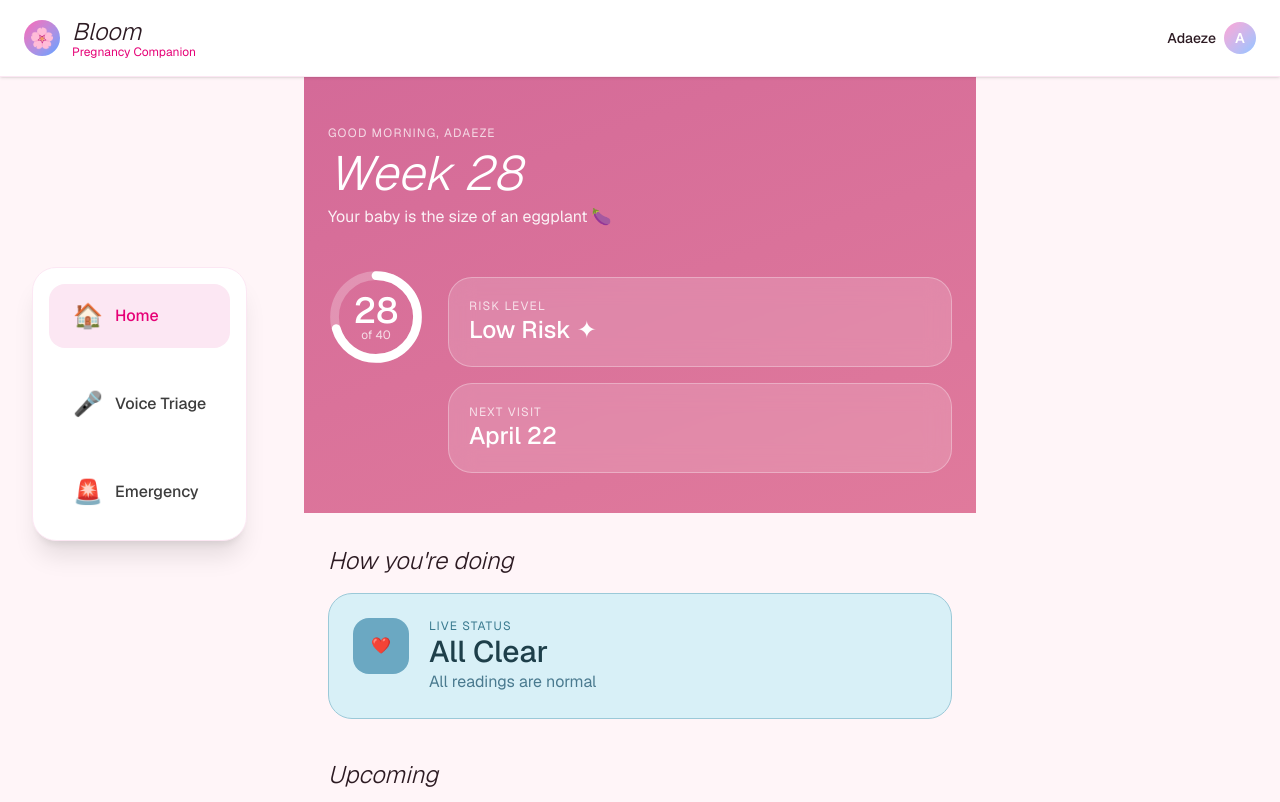
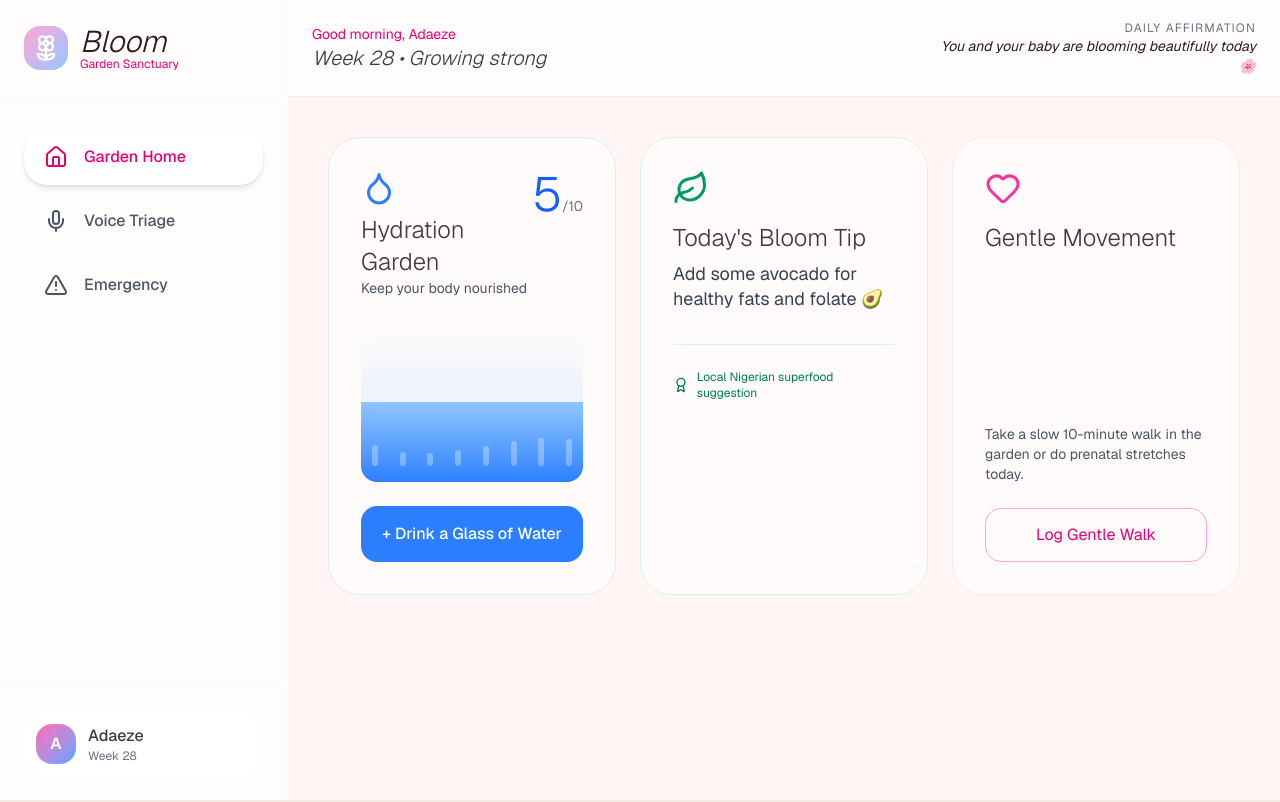
Before and after one commit to Valentinetemi/MamaAlert-AI, a Next.js app in the folder frontend/: page / in a window 1280 px wide. Shown: the top 802 px of the page. Built offline with nearby package versions, Linux system fonts and the light colour scheme.

Commit message:
installed framer

```diff
--- a/frontend/components/mama-alert.tsx
+++ b/frontend/components/mama-alert.tsx
@@ -1,254 +1,292 @@
 'use client';
 
-import React, { useState } from 'react';
+import React, { useState, useEffect } from 'react';
+import { motion } from 'framer-motion';
+import {
+  Home, Mic, AlertTriangle, Droplet, Leaf, Heart,
+  Flower2, Award
+} from 'lucide-react';
 
-const PregnancyApp: React.FC = () => {
+interface UserData {
+  name: string;
+  week: number;
+  waterCount: number;
+  affirmation: string;
+}
+
+const BloomSanctuary: React.FC = () => {
   const [activeScreen, setActiveScreen] = useState<'home' | 'voice' | 'emergency'>('home');
   const [isMicActive, setIsMicActive] = useState(false);
+  const [userData, setUserData] = useState<UserData>({
+    name: "Adaeze",
+    week: 28,
+    waterCount: 5,
+    affirmation: "You and your baby are blooming beautifully today 🌸"
+  });
 
-  const colors = {
-    cream: '#fff5f8',
-    petal: '#ffe4f0',
-    blush: '#ffc1d6',
-    rose: '#e88ab0',
-    deepRose: '#d46a98',
-    terracotta: '#e07a9c',
-    babyBlue: '#9bc9d8',
-    sageLight: '#d8f0f7',
-    gold: '#f4b8c8',
-    goldLight: '#ffe9f0',
-    textDark: '#2c1a22',
+  // Load from localStorage
+  useEffect(() => {
+    const saved = localStorage.getItem('bloomUserData');
+    if (saved) setUserData(JSON.parse(saved));
+  }, []);
+
+  // Save to localStorage
+  const updateWater = () => {
+    const newCount = Math.min(userData.waterCount + 1, 10);
+    const updated = { ...userData, waterCount: newCount };
+    setUserData(updated);
+    localStorage.setItem('bloomUserData', JSON.stringify(updated));
+  };
+
+  const getDailyNutritionTip = () => {
+    const tips = [
+      "Eat ugu leaves or spinach today for natural iron 🌿",
+      "Add some avocado for healthy fats and folate 🥑",
+      "Try beans or lentils for protein and fiber 🫘",
+      "Have fresh oranges for Vitamin C and hydration 🍊"
+    ];
+    return tips[Math.floor(Date.now() / 86400000) % tips.length];
   };
 
   return (
-    <div className="min-h-screen bg-[#fff5f8] flex flex-col font-sans" style={{ background: colors.cream }}>
-      {/* Top Header */}
-      <header className="bg-white shadow-sm border-b border-pink-100 py-4 px-6 flex items-center justify-between sticky top-0 z-50">
-        <div className="flex items-center gap-3">
-          <div className="w-9 h-9 rounded-full bg-gradient-to-br from-pink-400 to-blue-400 flex items-center justify-center text-white text-xl font-light">
-            🌸
+    <div className="min-h-screen bg-[#FFF5F5] overflow-hidden font-sans">
+      {/* Floral Background Pattern */}
+      <div className="fixed inset-0 opacity-5 pointer-events-none"
+        style={{
+          backgroundImage: `radial-gradient(circle at 20% 30%, #EBF8FF 1px, transparent 1px)`,
+          backgroundSize: '40px 40px'
+        }}
+      />
+
+      <div className="flex min-h-screen">
+        {/* Desktop & Tablet Sidebar / Navigation Rail */}
+        <aside className="hidden md:flex w-20 lg:w-72 flex-col border-r border-[#F0FFF4] bg-white/70 backdrop-blur-xl z-50">
+          <div className="p-6 flex items-center gap-3 border-b border-[#F0FFF4]">
+            <div className="w-11 h-11 bg-gradient-to-br from-pink-300 to-blue-300 rounded-2xl flex items-center justify-center">
+              <Flower2 className="w-7 h-7 text-white" />
             </div>
-          <div>
-            <h1 className="text-2xl font-light italic text-[#2c1a22]">Bloom</h1>
-            <p className="text-xs text-pink-600 -mt-1">Pregnancy Companion</p>
+            <div className="hidden lg:block">
+              <h1 className="text-3xl font-light italic text-[#2c1a22]">Bloom</h1>
+              <p className="text-xs text-pink-600 -mt-1">Garden Sanctuary</p>
             </div>
           </div>
-        <div className="flex items-center gap-2 text-sm">
-          <span className="text-[#2c1a22] font-medium">Adaeze</span>
-          <div className="w-8 h-8 rounded-full bg-gradient-to-br from-pink-300 to-blue-300 flex items-center justify-center text-white font-semibold">
-            A
+
+          <nav className="flex-1 pt-8 px-3 lg:px-6 space-y-2">
+            {[
+              { id: 'home', label: 'Garden Home', icon: Home },
+              { id: 'voice', label: 'Voice Triage', icon: Mic },
+              { id: 'emergency', label: 'Emergency', icon: AlertTriangle },
+            ].map((item) => {
+              const Icon = item.icon;
+              const isActive = activeScreen === item.id;
+              return (
+                <motion.button
+                  key={item.id}
+                  whileHover={{ scale: 1.02 }}
+                  whileTap={{ scale: 0.98 }}
+                  onClick={() => setActiveScreen(item.id as any)}
+                  className={`w-full flex items-center gap-4 px-5 py-4 rounded-3xl transition-all ${isActive
+                      ? 'bg-white shadow-md text-pink-600'
+                      : 'hover:bg-white/60 text-gray-600'
+                    }`}
+                >
+                  <Icon className="w-6 h-6" />
+                  <span className="font-medium hidden lg:block">{item.label}</span>
+                </motion.button>
+              );
+            })}
+          </nav>
+
+          <div className="p-6 border-t border-[#F0FFF4]">
+            <div className="flex items-center gap-3 bg-white/60 backdrop-blur rounded-3xl p-3">
+              <div className="w-10 h-10 rounded-2xl bg-gradient-to-br from-pink-400 to-blue-400 flex items-center justify-center text-white font-semibold">A</div>
+              <div className="hidden lg:block">
+                <p className="font-medium">{userData.name}</p>
+                <p className="text-xs text-gray-500">Week {userData.week}</p>
               </div>
+            </div>
+          </div>
+        </aside>
+
+        {/* Main Content Area */}
+        <main className="flex-1 flex flex-col min-h-screen">
+          {/* Top Bar */}
+          <header className="bg-white/80 backdrop-blur-lg border-b border-pink-100 sticky top-0 z-40 px-6 py-5 flex items-center justify-between">
+            <div className="flex items-center gap-3">
+              <Flower2 className="w-8 h-8 text-pink-500 md:hidden" />
+              <div>
+                <p className="text-sm text-pink-600">Good morning, {userData.name}</p>
+                <p className="text-xl font-light italic">Week {userData.week} • Growing strong</p>
+              </div>
+            </div>
+            <div className="text-right">
+              <p className="text-xs uppercase tracking-widest text-gray-500">Daily Affirmation</p>
+              <motion.p
+                initial={{ opacity: 0, y: 10 }}
+                animate={{ opacity: 1, y: 0 }}
+                className="text-sm italic text-[#2c1a22] max-w-xs"
+              >
+                {userData.affirmation}
+              </motion.p>
             </div>
           </header>
 
-      {/* Main Content */}
-      <main className="flex-1 overflow-y-auto pb-20">
-        {/* HOME SCREEN */}
+          {/* Screen Content */}
+          <div className="flex-1 p-6 lg:p-10 overflow-y-auto">
             {activeScreen === 'home' && (
-          <div className="max-w-2xl mx-auto">
-            {/* Hero */}
-            <div
-              className="relative px-6 pt-12 pb-10 text-white"
-              style={{
-                background: `linear-gradient(160deg, ${colors.deepRose} 0%, ${colors.terracotta} 100%)`,
-              }}
+              <motion.div
+                initial={{ opacity: 0, y: 20 }}
+                animate={{ opacity: 1, y: 0 }}
+                className="max-w-5xl mx-auto space-y-8"
               >
-              <p className="uppercase tracking-widest text-xs opacity-75">Good morning, Adaeze</p>
-              <h1 className="text-5xl font-light italic mt-2">Week 28</h1>
-              <p className="mt-2 opacity-90">Your baby is the size of an eggplant 🍆</p>
+                {/* Wellness Bento Grid */}
+                <div className="grid grid-cols-1 md:grid-cols-2 lg:grid-cols-3 gap-6">
 
-              <div className="flex gap-6 mt-10">
-                <div className="relative w-24 h-24">
-                  <svg className="-rotate-90" width="96" height="96" viewBox="0 0 88 88">
-                    <circle cx="44" cy="44" r="38" fill="none" stroke="rgba(255,255,255,0.25)" strokeWidth="8" />
-                    <circle cx="44" cy="44" r="38" fill="none" stroke="white" strokeWidth="8" strokeDasharray="168 238" strokeLinecap="round" />
-                  </svg>
-                  <div className="absolute inset-0 flex flex-col items-center justify-center">
-                    <span className="text-4xl font-medium">28</span>
-                    <span className="text-xs -mt-1 opacity-75">of 40</span>
+                  {/* Hydration Tracker - Blue Wave Card */}
+                  <motion.div
+                    whileHover={{ scale: 1.02 }}
+                    className="bg-white/60 backdrop-blur-xl border border-blue-100 rounded-[2rem] p-8 relative overflow-hidden col-span-1 md:col-span-2 lg:col-span-1"
+                  >
+                    <div className="flex justify-between items-start mb-6">
+                      <div>
+                        <Droplet className="w-9 h-9 text-blue-500 mb-2" />
+                        <h3 className="text-2xl font-light">Hydration Garden</h3>
+                        <p className="text-sm text-gray-600">Keep your body nourished</p>
+                      </div>
+                      <div className="text-right">
+                        <span className="text-5xl font-light text-blue-600">{userData.waterCount}</span>
+                        <span className="text-sm text-gray-500">/10</span>
                       </div>
                     </div>
 
-                <div className="space-y-4 flex-1 pt-2">
-                  <div className="bg-white/15 backdrop-blur-md border border-white/30 rounded-3xl p-5">
-                    <p className="text-xs uppercase tracking-widest opacity-75">Risk Level</p>
-                    <p className="text-2xl font-medium">Low Risk ✦</p>
-                  </div>
-                  <div className="bg-white/15 backdrop-blur-md border border-white/30 rounded-3xl p-5">
-                    <p className="text-xs uppercase tracking-widest opacity-75">Next Visit</p>
-                    <p className="text-2xl font-medium">April 22</p>
-                  </div>
-                </div>
+                    {/* Wave Visualization */}
+                    <div className="relative h-40 bg-gradient-to-t from-blue-400/20 to-transparent rounded-2xl overflow-hidden mb-6">
+                      <motion.div
+                        className="absolute bottom-0 left-0 right-0 h-3/4 bg-gradient-to-t from-blue-500 to-blue-300"
+                        animate={{ height: `${(userData.waterCount / 10) * 100}%` }}
+                        transition={{ type: "spring", stiffness: 60, damping: 15 }}
+                      />
+                      <div className="absolute inset-0 flex items-end justify-around pb-4 opacity-30">
+                        {Array.from({ length: 8 }).map((_, i) => (
+                          <motion.div
+                            key={i}
+                            className="w-1.5 bg-white rounded-full"
+                            animate={{ height: [12, 28, 12] }}
+                            transition={{ repeat: Infinity, duration: 2.5 + i * 0.2 }}
+                          />
+                        ))}
                       </div>
                     </div>
 
-            {/* Content Sections */}
-            <div className="px-6 space-y-10 pt-8">
-              {/* Status */}
-              <div>
-                <h2 className="text-2xl italic font-light text-[#2c1a22] mb-4">How you're doing</h2>
-                <div className="bg-[#d8f0f7] border border-[#9bc9d8] rounded-3xl p-6 flex gap-5">
-                  <div className="w-14 h-14 bg-[#6ba8c2] rounded-2xl flex items-center justify-center">
-                    ❤️
+                    <button
+                      onClick={updateWater}
+                      disabled={userData.waterCount >= 10}
+                      className="w-full py-4 bg-blue-500 hover:bg-blue-600 disabled:bg-gray-300 text-white rounded-2xl font-medium transition-all active:scale-95"
+                    >
+                      + Drink a Glass of Water
+                    </button>
+                  </motion.div>
+
+                  {/* Nutrition Bloom */}
+                  <motion.div
+                    whileHover={{ scale: 1.02 }}
+                    className="bg-white/60 backdrop-blur-xl border border-emerald-100 rounded-[2rem] p-8"
+                  >
+                    <Leaf className="w-9 h-9 text-emerald-600 mb-4" />
+                    <h3 className="text-2xl font-light mb-2">Today's Bloom Tip</h3>
+                    <p className="text-lg leading-snug text-gray-700">
+                      {getDailyNutritionTip()}
+                    </p>
+                    <div className="mt-8 pt-6 border-t border-emerald-100 text-xs text-emerald-700 flex items-center gap-2">
+                      <Award className="w-4 h-4" /> Local Nigerian superfood suggestion
                     </div>
-                  <div>
-                    <p className="uppercase text-xs tracking-widest text-[#3a7a8f]">Live Status</p>
-                    <p className="text-3xl font-medium text-[#1e3f4a]">All Clear</p>
-                    <p className="text-[#4a7a8f]">All readings are normal</p>
+                  </motion.div>
+
+                  {/* Activity / Rest Card */}
+                  <motion.div
+                    whileHover={{ scale: 1.02 }}
+                    className="bg-white/60 backdrop-blur-xl border border-pink-100 rounded-[2rem] p-8 flex flex-col"
+                  >
+                    <Heart className="w-9 h-9 text-pink-500 mb-4" />
+                    <h3 className="text-2xl font-light">Gentle Movement</h3>
+                    <p className="mt-auto text-sm text-gray-600">
+                      Take a slow 10-minute walk in the garden or do prenatal stretches today.
+                    </p>
+                    <button className="mt-6 w-full py-3.5 border border-pink-300 text-pink-600 rounded-2xl hover:bg-pink-50">
+                      Log Gentle Walk
+                    </button>
+                  </motion.div>
+                </div>
+              </motion.div>
+            )}
+
+            {/* Voice Triage Screen */}
+            {activeScreen === 'voice' && (
+              <div className="max-w-md mx-auto text-center pt-12">
+                <motion.div
+                  initial={{ scale: 0.8, opacity: 0 }}
+                  animate={{ scale: 1, opacity: 1 }}
+                >
+                  <div
+                    onClick={() => setIsMicActive(!isMicActive)}
+                    className={`mx-auto w-52 h-52 rounded-full flex items-center justify-center cursor-pointer transition-all border-8 ${isMicActive ? 'border-blue-400 bg-blue-50 scale-110 shadow-2xl' : 'border-pink-200 bg-white'}`}
+                  >
+                    <div className="w-36 h-36 rounded-full bg-gradient-to-br from-pink-500 to-blue-500 flex items-center justify-center">
+                      <Mic className="w-20 h-20 text-white" />
                     </div>
                   </div>
-              </div>
+                </motion.div>
 
-              {/* Upcoming */}
-              <div>
-                <h2 className="text-2xl italic font-light text-[#2c1a22] mb-4">Upcoming</h2>
-                <div className="bg-[#ffe9f0] border border-[#f4b8c8] rounded-3xl p-6 flex gap-5">
-                  <div className="w-16 h-20 bg-[#e88ab0] rounded-2xl flex flex-col items-center justify-center text-white">
-                    <span className="text-3xl font-semibold">22</span>
-                    <span className="text-xs">APR</span>
-                  </div>
-                  <div>
-                    <p className="uppercase text-xs tracking-widest text-pink-600">Antenatal Visit</p>
-                    <p className="text-xl font-medium">Dr. Oluwaseun</p>
-                    <p className="text-sm text-gray-600">Lagos Island Maternity • 10:00 AM</p>
-                  </div>
-                </div>
-              </div>
-
-              {/* Wellness Tips */}
-              <div>
-                <h2 className="text-2xl italic font-light text-[#2c1a22] mb-5">Today's Wellness</h2>
-                <div className="grid grid-cols-1 sm:grid-cols-3 gap-4">
-                  {[
-                    { emoji: "💧", title: "Stay Hydrated", desc: "Drink 8 glasses of water daily" },
-                    { emoji: "🌙", title: "Rest Often", desc: "Nap when your body needs it" },
-                    { emoji: "👣", title: "Count Kicks", desc: "10 movements in 2 hours" },
-                  ].map((tip, i) => (
-                    <div key={i} className="bg-white rounded-3xl p-6 border border-pink-100">
-                      <div className="text-4xl mb-4">{tip.emoji}</div>
-                      <p className="font-medium text-lg">{tip.title}</p>
-                      <p className="text-sm text-gray-600 mt-2">{tip.desc}</p>
-                    </div>
-                  ))}
-                </div>
-              </div>
-            </div>
+                <p className="mt-12 text-3xl font-light italic text-gray-800">
+                  {isMicActive ? "I'm listening to you, dear..." : "Tap to speak with your garden guide"}
+                </p>
+                <p className="text-sm text-gray-500 mt-3">Describe how you're feeling today</p>
               </div>
             )}
 
-        {/* VOICE SCREEN */}
-        {activeScreen === 'voice' && (
-          <div className="max-w-md mx-auto pt-12 px-6 text-center">
-            <h1 className="text-4xl font-light italic text-[#2c1a22]">Voice Triage</h1>
-            <p className="text-pink-600 mt-2">Speak freely — I'm here to listen</p>
-
-            <div
-              onClick={() => setIsMicActive(!isMicActive)}
-              className={`mx-auto mt-16 w-44 h-44 rounded-full flex items-center justify-center cursor-pointer transition-all border-8 ${isMicActive
-                  ? 'border-pink-400 bg-pink-50 scale-110 shadow-2xl'
-                  : 'border-pink-200 bg-white'
-                }`}
-            >
-              <div className="w-28 h-28 rounded-full bg-[#d46a98] flex items-center justify-center">
-                <span className="text-6xl">🎤</span>
-              </div>
+            {/* Emergency Screen */}
+            {activeScreen === 'emergency' && (
+              <div className="max-w-lg mx-auto pt-8">
+                <div className="bg-gradient-to-br from-rose-600 to-pink-600 text-white rounded-[2.5rem] p-12 text-center">
+                  <AlertTriangle className="w-16 h-16 mx-auto mb-6" />
+                  <h2 className="text-4xl font-light">Help is blooming near you</h2>
+                  <p className="mt-3 opacity-90">Emergency support is ready</p>
                 </div>
 
-            <p className="mt-10 text-2xl italic text-[#6b3f4f]">
-              {isMicActive ? "I'm listening…" : "Tap microphone to speak"}
-            </p>
-
-            <div className={`flex justify-center gap-2 mt-8 ${isMicActive ? 'opacity-100' : 'opacity-0'}`}>
-              {Array.from({ length: 8 }).map((_, i) => (
-                <div
-                  key={i}
-                  className="w-2.5 bg-pink-400 rounded-full animate-pulse"
-                  style={{ height: isMicActive ? '48px' : '8px', animationDelay: `${i * 80}ms` }}
-                />
-              ))}
+                <button className="mt-8 w-full py-7 bg-red-600 hover:bg-red-700 text-white text-xl rounded-3xl font-medium shadow-lg transition">
+                  📞 Call Emergency Services Now
+                </button>
+              </div>
+            )}
+          </div>
+        </main>
       </div>
 
-            <p className="mt-12 text-gray-600 max-w-xs mx-auto">
-              Describe any symptoms, concerns, or just ask a question.
-            </p>
-          </div>
-        )}
-
-        {/* EMERGENCY SCREEN */}
-        {activeScreen === 'emergency' && (
-          <div className="max-w-md mx-auto px-6 pt-10">
-            <div className="text-center text-white py-12 rounded-3xl" style={{ background: 'linear-gradient(160deg, #c23a5a, #e05a7a)' }}>
-              <span className="text-6xl mb-4 block">🚨</span>
-              <h1 className="text-4xl font-light italic">Help is Near</h1>
-              <p className="mt-2 opacity-90">Emergency services are ready</p>
-            </div>
-
-            <button className="w-full mt-8 bg-red-600 hover:bg-red-700 transition py-7 rounded-3xl text-white text-xl font-medium flex items-center justify-center gap-3 shadow-lg">
-              📞 Call Emergency Now
-            </button>
-
-            <h2 className="text-2xl italic font-light mt-12 mb-6">Nearby Hospitals</h2>
-
+      {/* Mobile Bottom Navigation */}
+      <nav className="md:hidden fixed bottom-0 left-0 right-0 bg-white/90 backdrop-blur-2xl border-t border-pink-100 z-50">
+        <div className="flex justify-around items-center py-3 max-w-md mx-auto">
           {[
-              { name: "Lagos Island Maternity", dist: "1.8 km", phone: "(+234) 1-261-4403" },
-              { name: "UCH Ibadan", dist: "2.3 km", phone: "(+234) 2-241-0000" },
-              { name: "Asokoro Hospital", dist: "3.1 km", phone: "(+234) 8-9900-0000" },
-            ].map((h, i) => (
-              <div key={i} className="bg-white rounded-3xl p-6 mb-4 border border-pink-100 flex items-center">
-                <div className="w-3 h-3 bg-pink-500 rounded-full mr-4" />
-                <div className="flex-1">
-                  <p className="font-medium">{h.name}</p>
-                  <p className="text-sm text-gray-500">{h.dist} away</p>
-                </div>
-                <p className="text-pink-600 font-medium">{h.phone}</p>
-              </div>
-            ))}
-          </div>
-        )}
-      </main>
-
-      {/* Bottom Navigation */}
-      <nav className="fixed bottom-0 left-0 right-0 bg-white border-t border-pink-100 z-50 md:hidden">
-        <div className="flex items-center justify-around py-3 max-w-2xl mx-auto">
-          {[
-            { id: 'home', label: 'Home', icon: '🏠' },
-            { id: 'voice', label: 'Voice', icon: '🎤' },
-            { id: 'emergency', label: 'Emergency', icon: '🚨' },
-          ].map((item) => (
+            { id: 'home', icon: Home, label: 'Home' },
+            { id: 'voice', icon: Mic, label: 'Voice' },
+            { id: 'emergency', icon: AlertTriangle, label: 'Help' },
+          ].map((item) => {
+            const Icon = item.icon;
+            const active = activeScreen === item.id;
+            return (
               <button
                 key={item.id}
                 onClick={() => setActiveScreen(item.id as any)}
-              className={`flex flex-col items-center py-2 px-6 rounded-2xl transition-all ${activeScreen === item.id
-                  ? 'text-pink-600 bg-pink-50'
-                  : 'text-gray-500'
-                }`}
+                className={`flex flex-col items-center py-2 px-8 rounded-3xl transition-all ${active ? 'text-pink-600 bg-pink-50' : 'text-gray-500'}`}
               >
-              <span className="text-2xl mb-1">{item.icon}</span>
-              <span className="text-xs font-medium">{item.label}</span>
+                <Icon className="w-6 h-6" />
+                <span className="text-xs mt-1 font-medium">{item.label}</span>
               </button>
-          ))}
+            );
+          })}
         </div>
       </nav>
-
-      {/* Desktop Side Navigation (visible on larger screens) */}
-      <div className="hidden md:flex fixed left-8 top-1/3 flex-col gap-6 bg-white p-4 rounded-3xl shadow-xl border border-pink-100">
-        {[
-          { id: 'home', label: 'Home', icon: '🏠' },
-          { id: 'voice', label: 'Voice Triage', icon: '🎤' },
-          { id: 'emergency', label: 'Emergency', icon: '🚨' },
-        ].map((item) => (
-          <button
-            key={item.id}
-            onClick={() => setActiveScreen(item.id as any)}
-            className={`flex items-center gap-3 px-6 py-4 rounded-2xl text-left transition-all ${activeScreen === item.id ? 'bg-pink-100 text-pink-600' : 'hover:bg-pink-50'}`}
-          >
-            <span className="text-2xl">{item.icon}</span>
-            <span className="font-medium">{item.label}</span>
-          </button>
-        ))}
-      </div>
     </div>
   );
 };
 
-export default PregnancyApp;
+export default BloomSanctuary;
--- a/frontend/package.json
+++ b/frontend/package.json
@@ -10,7 +10,6 @@
   },
   "dependencies": {
     "@hookform/resolvers": "^3.9.1",
-    "@vercel/analytics": "1.6.1",
     "@radix-ui/react-accordion": "1.2.12",
     "@radix-ui/react-alert-dialog": "1.1.15",
     "@radix-ui/react-aspect-ratio": "1.1.8",
@@ -38,12 +37,14 @@
     "@radix-ui/react-toggle": "1.1.10",
     "@radix-ui/react-toggle-group": "1.1.11",
     "@radix-ui/react-tooltip": "1.2.8",
+    "@vercel/analytics": "1.6.1",
     "autoprefixer": "^10.4.20",
     "class-variance-authority": "^0.7.1",
     "clsx": "^2.1.1",
     "cmdk": "1.1.1",
     "date-fns": "4.1.0",
     "embla-carousel-react": "8.6.0",
+    "framer-motion": "^12.38.0",
     "input-otp": "1.4.2",
     "lucide-react": "^0.564.0",
     "next": "16.2.0",
```
Also changed, not shown: 1 other file (tests, documents, lock files or other folders). Lines whose indentation alone changed are shown as unchanged.
